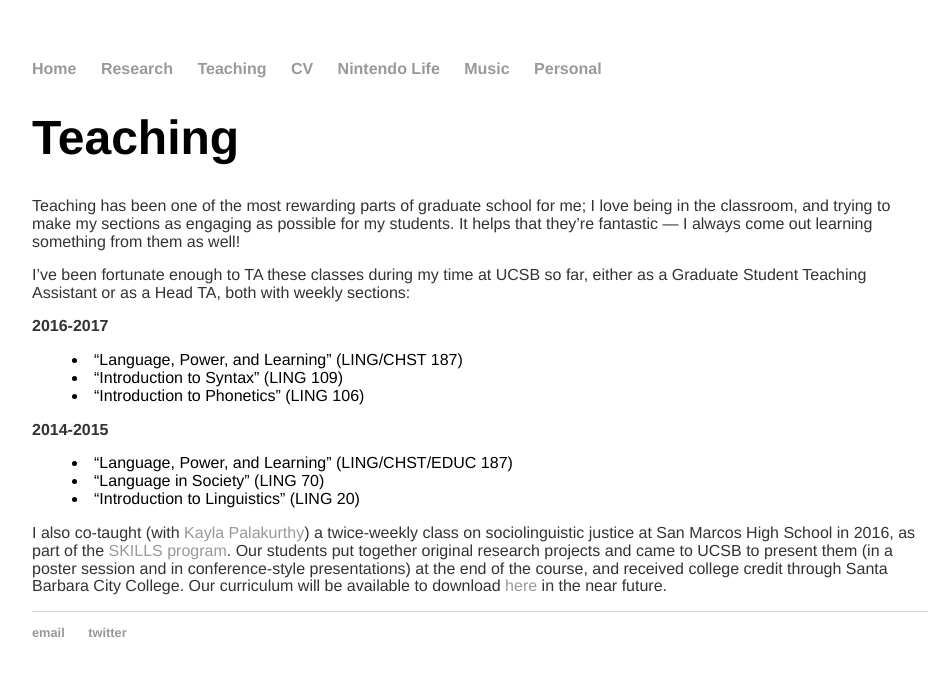
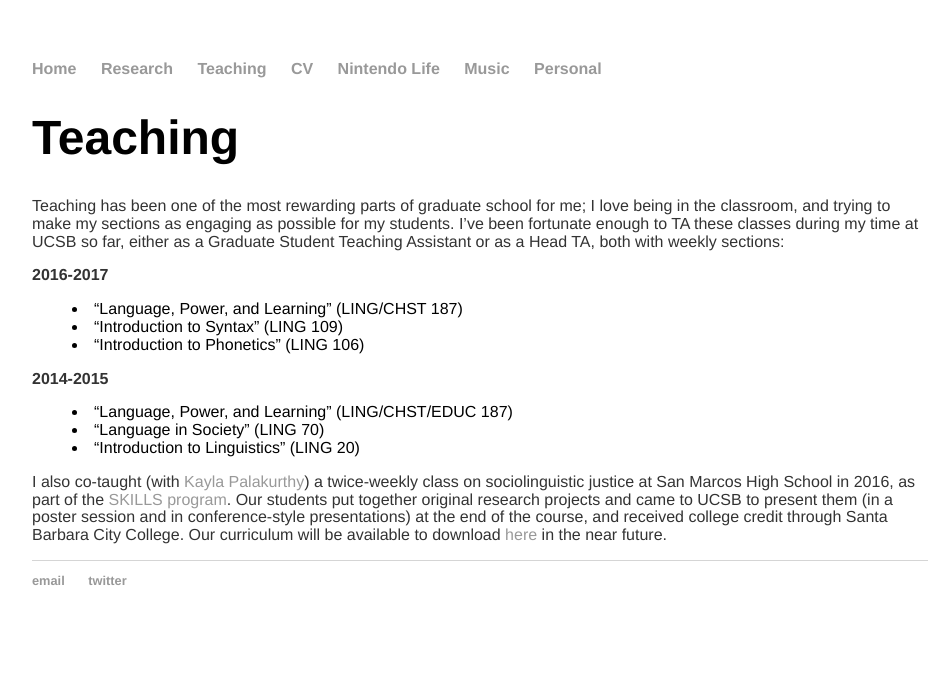
Before and after one commit to morgansleeper/morgansleeper.github.io, a Jekyll site: the page built from teaching/index.html, in a window 1280 px wide. Shown: the top 676 px of the page, without its empty margins (160-1110 px from the left). Built offline with Jekyll 4.4.1, drawn with Linux system fonts in a browser that asks for light colours.

Commit message:
Update index.html

```diff
--- a/teaching/index.html
+++ b/teaching/index.html
@@ -5,9 +5,7 @@ title: Morgan Sleeper | Teaching
 <h1>Teaching</h1>
 <p>Teaching has been one of the most rewarding parts of graduate school for me;
   I love being in the classroom, and trying to make my sections as engaging as possible for my students.
-  It helps that they’re fantastic — I always come out learning something from them as well!</p>
-
-<p>I’ve been fortunate enough to TA these classes during my time at UCSB so far,
+  I’ve been fortunate enough to TA these classes during my time at UCSB so far,
   either as a Graduate Student Teaching Assistant or as a Head TA, both with weekly sections:</p>
 
 <p><b>2016-2017</b></p>
```
